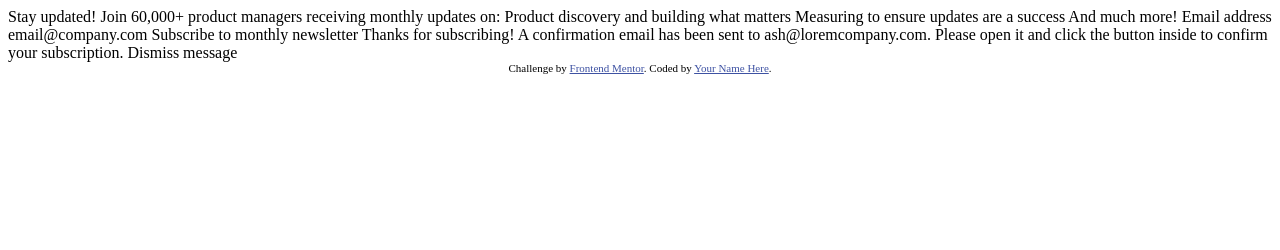
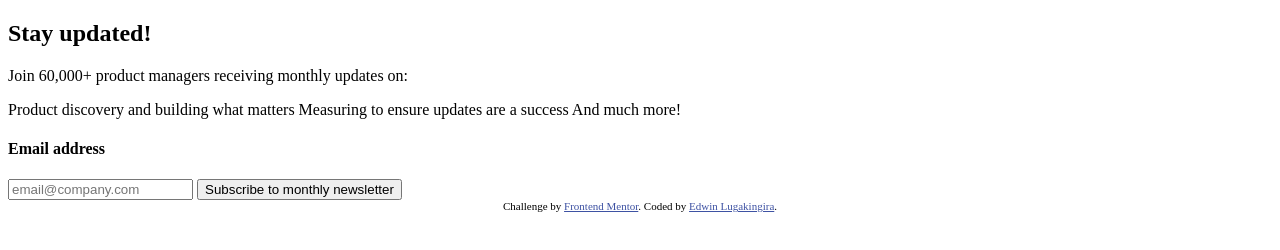
Before and after one commit to kaigwa/newsletter-sign-up-with-success-message-main, a plain HTML site: page index.html in a window 1280 px wide. Drawn offline with Linux system fonts and the light colour scheme.

Commit message:
new features

```diff
--- /dev/null
+++ b/index.css
@@ -0,0 +1,7 @@
+/* Success message style  */
+.hidden{
+    display: none;
+}
+
+.attribution { font-size: 11px; text-align: center; }
+.attribution a { color: hsl(228, 45%, 44%); }
--- a/index.html
+++ b/index.html
@@ -7,46 +7,53 @@
   <link rel="icon" type="image/png" sizes="32x32" href="./assets/images/favicon-32x32.png">
 
   <title>Frontend Mentor | Newsletter sign-up form with success message</title>
-
-  <!-- Feel free to remove these styles or customise in your own stylesheet 👍 -->
-  <style>
-    .attribution { font-size: 11px; text-align: center; }
-    .attribution a { color: hsl(228, 45%, 44%); }
-  </style>
+  <link rel="stylesheet" href="index.css">
 </head>
 <body>
 
   <!-- Sign-up form start -->
 
-  Stay updated!
+  <h2>Stay updated!</h2>
 
-  Join 60,000+ product managers receiving monthly updates on:
+  <p>Join 60,000+ product managers receiving monthly updates on:</p>
 
   Product discovery and building what matters
   Measuring to ensure updates are a success
   And much more!
 
-  Email address
-  email@company.com
+  <h4>Email address</h4>
+  <input type="email" placeholder="email@company.com">
 
-  Subscribe to monthly newsletter
+  <button>Subscribe to monthly newsletter</button>
+
 
   <!-- Sign-up form end -->
 
+
+  <div class="success hidden">
+
   <!-- Success message start -->
 
-  Thanks for subscribing!
+    <h2>Thanks for subscribing!</h2>
 
-  A confirmation email has been sent to ash@loremcompany.com.
-  Please open it and click the button inside to confirm your subscription.
+    <p>A confirmation email has been sent to <span>ash@loremcompany.com</span>.
+      Please open it and click the button inside to confirm your subscription.</p>
 
-  Dismiss message
+    <button class="dismiss">Dismiss message</button>
 
   <!-- Success message end -->
+  </div>
+
 
   <div class="attribution">
     Challenge by <a href="https://www.frontendmentor.io?ref=challenge" target="_blank">Frontend Mentor</a>.
-    Coded by <a href="#">Your Name Here</a>.
+    Coded by <a href="https://www.linkedin.com/in/edwin-lugakingira-868064110/">Edwin Lugakingira</a>.
   </div>
 </body>
 </html>
+
+<!-- this project will take 8 hours to complete
+start at 12:00pm to 8:00pm
+hml under 1hrs
+css under 2hrs
+js under 5hrs -->
```
Also changed, not shown: index.js (added).
